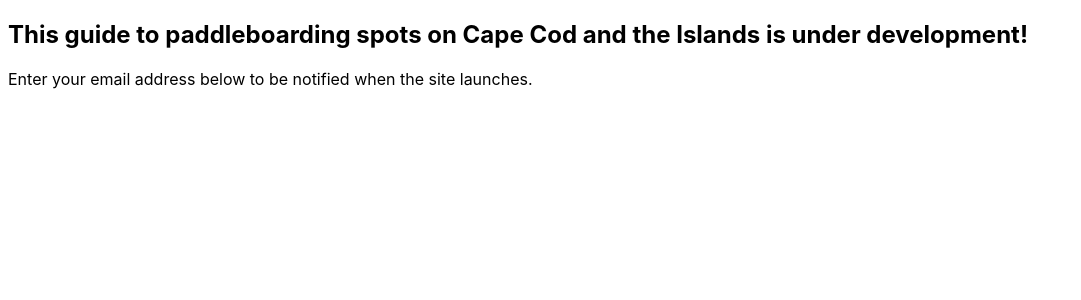
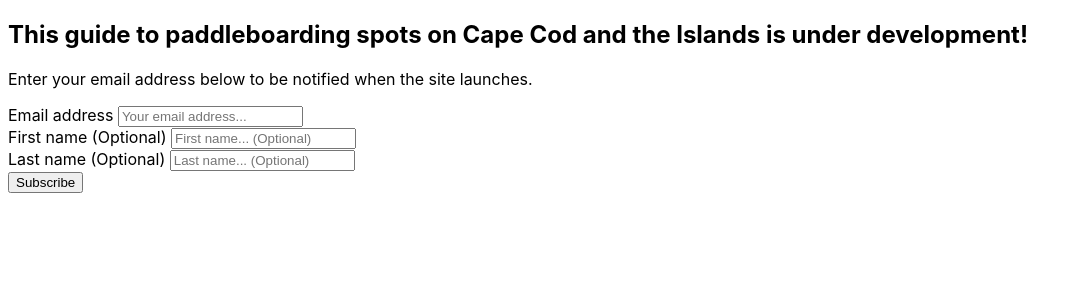
Before and after one commit to davidhowland/paddleboardcapecod.com, a Jekyll site: the page built from index.md, in a window 1280 px wide. Shown: the top 300 px of the page, without its empty margins (0-1081 px from the left). Built offline with Jekyll 4.4.1, drawn with Linux system fonts in a browser that asks for light colours.

Commit message:
add signup form

```diff
--- a/index.md
+++ b/index.md
@@ -6,3 +6,25 @@ title: "Paddleboard Cape Cod"
 ## This guide to paddleboarding spots on Cape Cod and the Islands is under development!
 
 Enter your email address below to be notified when the site launches.
+
+{% raw %}
+  <div id="revue-embed">
+  <form action="https://www.getrevue.co/profile/paddleboardcapecod/add_subscriber" method="post" id="revue-form" name="revue-form"  target="_blank">
+  <div class="revue-form-group">
+    <label for="member_email">Email address</label>
+    <input class="revue-form-field" placeholder="Your email address..." type="email" name="member[email]" id="member_email">
+  </div>
+  <div class="revue-form-group">
+    <label for="member_first_name">First name <span class="optional">(Optional)</span></label>
+    <input class="revue-form-field" placeholder="First name... (Optional)" type="text" name="member[first_name]" id="member_first_name">
+  </div>
+  <div class="revue-form-group">
+    <label for="member_last_name">Last name <span class="optional">(Optional)</span></label>
+    <input class="revue-form-field" placeholder="Last name... (Optional)" type="text" name="member[last_name]" id="member_last_name">
+  </div>
+  <div class="revue-form-actions">
+    <input type="submit" value="Subscribe" name="member[subscribe]" id="member_submit">
+  </div>
+  </form>
+  </div>
+{% endraw %}
```
